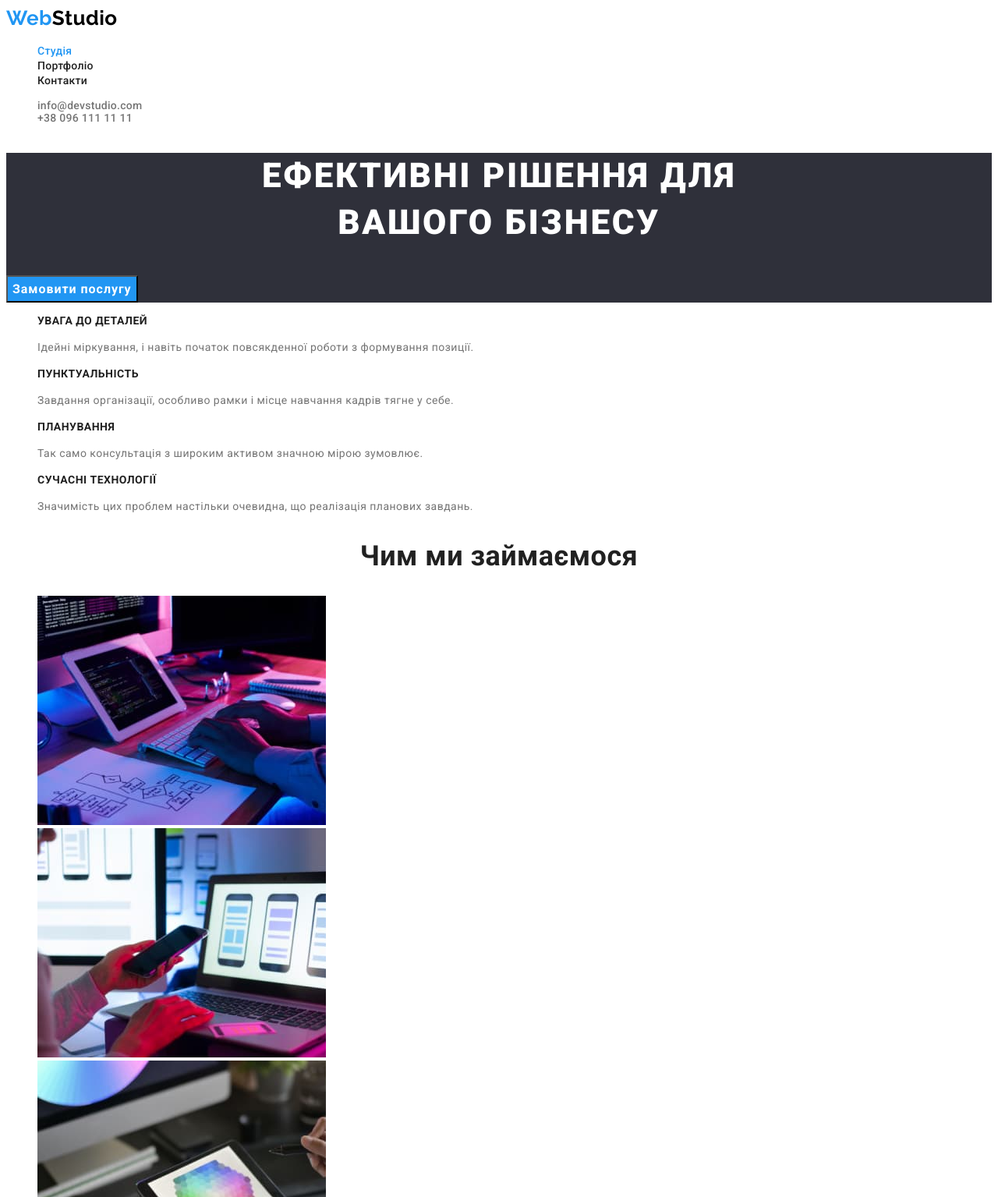
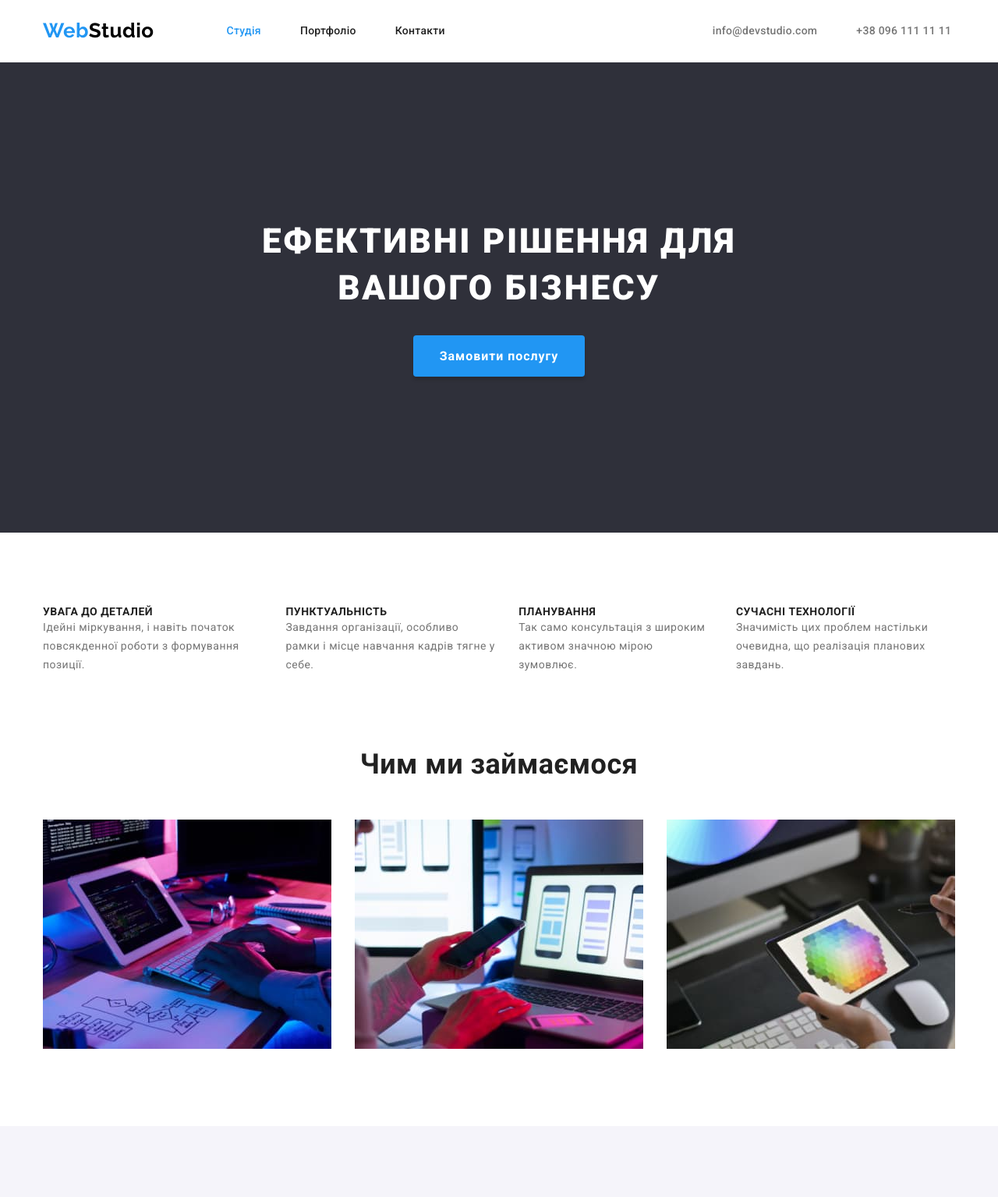
Before and after one commit to vyacheslav-i/goit-markup-hw-03, a plain HTML site: page index.html in a window 1280 px wide. Shown: the top 1535 px of the page at 78% size. Drawn offline with nearby package versions, Linux system fonts and the light colour scheme.

Commit message:
index-html
index-html

```diff
--- a/css/styles.css
+++ b/css/styles.css
@@ -24,6 +24,13 @@ body {
     letter-spacing: 0.03em;
 }
 
+h1,h2,h3,h4,h5,h6,p,ul {
+    margin: 0;
+    padding: 0;
+}
+
+/* Reset start */
+
 .link {
     text-decoration: none;
 }
@@ -38,18 +45,37 @@ body {
 
 .visually-hidden {
     position: absolute;
-    white-space: nowrap;
     width: 1px;
     height: 1px;
-    overflow: hidden;
+    margin: -1px;
     border: 0;
     padding: 0;
+
+    white-space: nowrap;
+    clip-path: inset(100%);
     clip: rect(0 0 0 0);
-    clip-path: inset(50%);
-    margin: -1px;
+    overflow: hidden;
+}
+/* Reset finish */
+
+.container {
+    width: 1200px;
+    margin-left: auto;
+    margin-right: auto;
+    padding-left: 15px;
+    padding-right: 15px;
+
+    /* outline: 2px solid tomato; */
 }
 
 /* HEADER */
+
+.header-container {
+    display: flex;
+    align-items: center;
+}
+
+/* Logo */
 
 .logo {
     font-family: var(--secondary-font);
@@ -59,13 +85,29 @@ body {
     text-decoration: none;
 
     color: var(--logo-color);
+    margin-right: 93px;
+    display: block;
 }
 
 .logo-web {
     color: var(--accent-color);
 }
 
+.navigation .logo {
+    padding-top: 24px;
+    table-layout: 25px;
+}
+
 /* Site nav */
+
+.navigation {
+    display: flex;
+}
+
+.site-nav {
+    display: flex;
+    align-items: center;
+}
 
 .site-nav .link {
     color: var(--primary-text-color-theme-light);
@@ -87,9 +129,25 @@ body {
     letter-spacing: 0.02em;
 
     color: var(--primary-text-color-theme-light);
+    padding-top: 32px;
+    padding-bottom: 32px;
+    display: block;
+}
+
+.nav-item:not(:last-child) {
+    margin-right: 50px;
 }
 
 /* CONTACTS - HEADER */
+
+.contact-list {
+    display: flex;
+    margin-left: 293px;
+}
+
+.contact-list .contact-item {
+    margin-left: 50px;
+}
 
 .contact-item {
     font-weight: 500;
@@ -100,9 +158,16 @@ body {
     color: var(--secondary-text-color-theme-light);
 }
 
+.contact-item .contact-email,
+.contact-item .contact-phone {
+    padding-top: 32px;
+    padding-bottom: 32px;
+}
+
 .contact-email,
 .contact-phone {
     color: var(--secondary-text-color-theme-light);
+    display: block;
 }
 
 .adress-city:hover,
@@ -114,10 +179,14 @@ body {
     color: var(--accent-color);
 }
 
+
 /* HERO */
 
 .hero {
     background-color: var(--secondary-background-color);
+    text-align: center;
+    padding-top: 200px;
+    padding-bottom: 200px;
 }
 
 .hero-title {
@@ -129,6 +198,8 @@ body {
     text-transform: uppercase;
 
     color: var(--primary-background-color);
+    max-width: 693px;
+    margin: 0 auto;
 }
 
 .button-order {
@@ -136,7 +207,6 @@ body {
     font-size: 16px;
     font-family: inherit;
     line-height: 1.86;
-    display: flex;
     align-items: center;
     text-align: center;
     letter-spacing: 0.06em;
@@ -144,6 +214,13 @@ body {
 
     color: var(--primary-text-color-theme-dark);
     background-color: var(--accent-color);
+
+    box-shadow: 0px 4px 4px rgba(0, 0, 0, 0.15);
+    border-radius: 4px;
+    border-color: transparent;
+
+    margin-top: 30px;
+    padding: 10px 32px;
 }
 
 .button-order:hover,
@@ -152,6 +229,10 @@ body {
 }
 
 /* Section */
+
+.section {
+    display: block;
+}
 
 .section-title {
     font-weight: 700;
@@ -176,14 +257,57 @@ color: var(--primary-text-color-theme-light);
     color: var(--secondary-text-color-theme-light);
 }
 
+/* Feature list */
+
+.feature {
+    padding-top: 94px;
+    padding-bottom: 47px;
+}
+
+.feature-list {
+    display: flex;
+    gap: 30px;
+}
+
+/* Work */
+
+.work {
+    padding-top: 47px;
+    padding-bottom: 94px;
+}
+
+.work-list {
+    display: flex;
+    flex-wrap: wrap;
+    padding-top: 50px;
+    gap: 30px;
+}
+
 /* Our Team */
 
 .team {
+    padding-top: 94px;
+    padding-bottom: 94px;
+
     background-color: var(--third-background-color);
 }
 
+.team-list {
+    display: flex;
+    gap: 30px;
+}
+
 .team-card {
+    margin-top: 50px;
+    box-shadow: 0px 1px 3px rgba(0, 0, 0, 0.12), 0px 1px 1px rgba(0, 0, 0, 0.14), 0px 2px 1px rgba(0, 0, 0, 0.2);
+    border-radius: 0px 0px 4px 4px;
+
     background-color: var(--primary-background-color);
+}
+
+.box {
+    padding-top: 30px;
+    padding-bottom: 30px;
 }
 
 .team-name {
@@ -203,11 +327,18 @@ color: var(--primary-text-color-theme-light);
 
 /* FOOTER */
 .page-footer {
+    padding-top: 60px;
+    padding-bottom: 60px;
+
     background-color: var(--secondary-background-color);
 }
 
 .logo-footer {
     color: var(--primary-text-color-theme-dark);
+}
+
+.address {
+    padding-top: 20px;
 }
 
 .adress-list {
@@ -222,6 +353,7 @@ color: var(--primary-text-color-theme-light);
 }
 
 .contact-footer a {
+    margin-top: 9px;
     color: var(--third-text-color-theme-dark);
 }
 
--- a/index.html
+++ b/index.html
@@ -7,17 +7,28 @@
 		<title>WebStudio</title>
 		<link rel="preconnect" href="https://fonts.googleapis.com" />
 		<link rel="preconnect" href="https://fonts.gstatic.com" crossorigin />
+		<!-- Fonts -->
 		<link
 			href="https://fonts.googleapis.com/css2?family=Raleway:wght@700&family=Roboto:wght@400;500;700;900&display=swap"
 			rel="stylesheet"
 		/>
+		<!-- Normalize -->
+		<link
+			rel="stylesheet"
+			href="https://cdnjs.cloudflare.com/ajax/libs/modern-normalize/1.1.0/modern-normalize.min.css"
+			integrity="sha512-wpPYUAdjBVSE4KJnH1VR1HeZfpl1ub8YT/NKx4PuQ5NmX2tKuGu6U/JRp5y+Y8XG2tV+wKQpNHVUX03MfMFn9Q=="
+			crossorigin="anonymous"
+			referrerpolicy="no-referrer"
+		/>
+		<!-- CSS -->
 		<link rel="stylesheet" href="./css/styles.css" />
 	</head>
 
 	<body>
 		<!-- HEADER -->
 		<header class="page-header">
-			<nav>
+			<div class="container header-container">
+				<nav class="navigation">
 					<a href="./index.html" class="logo link" lang="en"><span class="logo-web">Web</span>Studio</a>
 					<ul class="site-nav list">
 						<li class="nav-item"><a href="./index.html" class="nav-link link current">Студія</a></li>
@@ -33,6 +44,7 @@
 					>
 					<li class="contact-item"><a href="tel:+380961111111" class="contact-phone link">+38 096 111 11 11</a></li>
 				</ul>
+			</div>
 		</header>
 
 		<main>
@@ -46,9 +58,10 @@
 			</section>
 
 			<!-- Переваги -->
-			<section class="section">
+			<section class="section feature">
+				<div class="container">
 					<h2 class="visually-hidden">Наші переваги</h2>
-				<ul class="advantage-list list">
+					<ul class="feature-list list">
 						<li>
 							<h3 class="title">УВАГА ДО ДЕТАЛЕЙ</h3>
 							<p class="text">Ідейні міркування, і навіть початок повсякденної роботи з формування позиції.</p>
@@ -66,50 +79,64 @@
 							<p class="text">Значимість цих проблем настільки очевидна, що реалізація планових завдань.</p>
 						</li>
 					</ul>
+				</div>
 			</section>
 
 			<!-- Чим ми займаємося -->
-			<section class="section">
+			<section class="section work">
+				<div class="container">
 					<h2 class="section-title">Чим ми займаємося</h2>
-				<ul class="list">
+					<ul class="work-list list">
 						<li><img src="./images/work/coding.jpg" alt="Розробка програмного забезпечення" width="370" /></li>
 						<li><img src="./images/work/apps_for_phone.jpg" alt="Тестування мобільного додатку" width="370" /></li>
 						<li><img src="./images/work/apps_for_tablet.jpg" alt="Робота з палітрою кольорів" width="370" /></li>
 					</ul>
+				</div>
 			</section>
 
 			<!-- Наша команда -->
 			<section class="team section">
+				<div class="container">
 					<h2 class="section-title">Наша команда</h2>
 					<ul class="team-list list">
 						<li class="team-card">
 							<img src="./images/team/product_designer.jpg" alt="фото Продукт дизайнер" width="270" />
+							<div class="box">
 								<h3 class="team-name">Ігор Дем'яненко</h3>
 								<p class="team-job-title" lang="en">Product Designer</p>
+							</div>
 						</li>
 						<li class="team-card">
 							<img src="./images/team/frontend_developer.jpg" alt="фото Розробник інтерфейсу" width="270" />
+							<div class="box">
 								<h3 class="team-name">Ольга Рєпіна</h3>
 								<p class="team-job-title" lang="en">Frontend Developer</p>
+							</div>
 						</li>
 						<li class="team-card">
 							<img src="./images/team/marketing.jpg" alt="фото Маркетинг" width="270" />
+							<div class="box">
 								<h3 class="team-name">Микола Тарасов</h3>
 								<p class="team-job-title" lang="en">Marketing</p>
+							</div>
 						</li>
 						<li class="team-card">
 							<img src="./images/team/ui_designer.jpg" alt="фото Дизайнер інтерфейсу користувача" width="270" />
+							<div class="box">
 								<h3 class="team-name">Михайло Єрмаков</h3>
 								<p class="team-job-title" lang="en">UI Designer</p>
+							</div>
 						</li>
 					</ul>
+				</div>
 			</section>
 		</main>
 
 		<!-- FOOTER -->
 		<footer class="page-footer">
+			<div class="container">
 				<a class="logo logo-footer" href="./index.html" lang="en"><span class="logo-web">Web</span>Studio</a>
-			<address>
+				<address class="address">
 					<ul class="adress-list list">
 						<li>
 							<a
@@ -129,6 +156,7 @@
 						</li>
 					</ul>
 				</address>
+			</div>
 		</footer>
 	</body>
 </html>
```
Also changed, not shown: portfolio.html (+8 -2 lines). Lines whose indentation alone changed are shown as unchanged.
